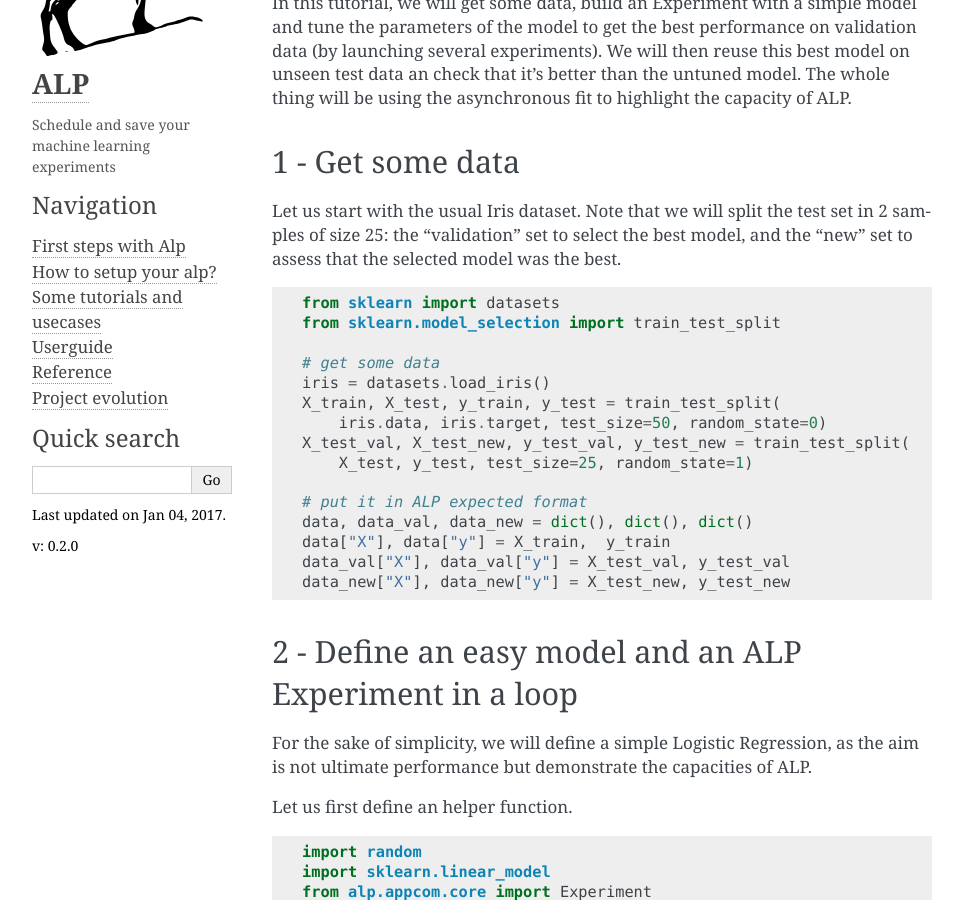
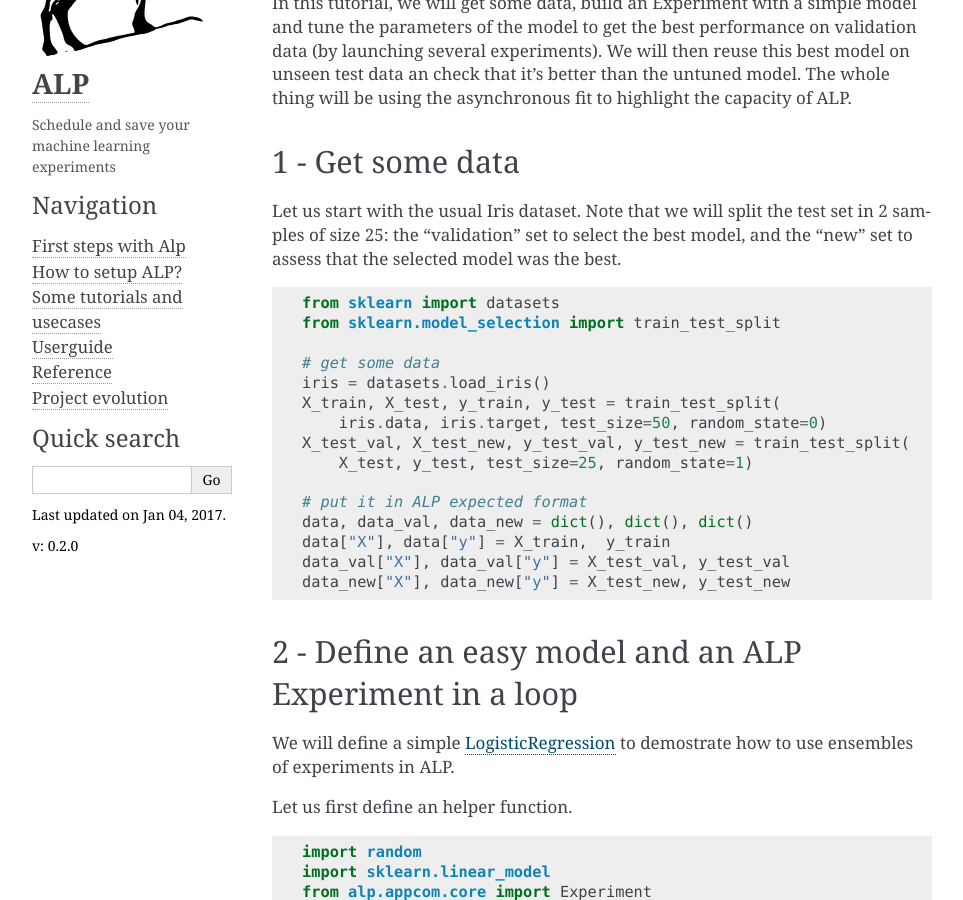
Before and after one commit to tboquet/python-alp, a Sphinx documentation site: the page built from docs/Tutorials/tuto1.rst, in a window 1280 px wide and 900 px high, scrolled down 224 px. Shown: the whole window, without its empty margins (148-1111 px from the left). Built offline with Sphinx 7.4.7, drawn with Linux system fonts in a browser that asks for light colours; some of the changed text lies outside the part shown.

Commit message:
* minor fixes

```diff
--- a/docs/Setup/config_CLI_launch.rst
+++ b/docs/Setup/config_CLI_launch.rst
@@ -2,4 +2,7 @@
 Launching ALP with CLI
 ======================
 
-alp launch
+In the github repo, you will have access to a base configuration. You can either download the file_ or get it from your machine if you downloaded the repo.
+
+
+.. _file: https://www.docker.com/
--- a/docs/Setup/how_does_it_work.rst
+++ b/docs/Setup/how_does_it_work.rst
@@ -1,5 +1,5 @@
-===============================
-How does this alp thing works?
-===============================
+===================
+How does ALP works?
+===================
 
 it seems complicated but fear not.
--- a/docs/Setup/index_setup.rst
+++ b/docs/Setup/index_setup.rst
@@ -1,5 +1,5 @@
-How to setup your alp?
-----------------------
+How to setup ALP?
+-----------------
 
 .. include ::   requirements.rst
 .. include ::   config_CLI_launch.rst
--- a/docs/Tutorials/tuto1.rst
+++ b/docs/Tutorials/tuto1.rst
@@ -39,9 +39,7 @@ best.
 2 - Define an easy model and an ALP Experiment in a loop
 ~~~~~~~~~~~~~~~~~~~~~~~~~~~~~~~~~~~~~~~~~~~~~~~~~~~~~~~~~~~~~~~
 
-For the sake of simplicity, we will define a simple Logistic Regression,
-as the aim is not ultimate performance but demonstrate the capacities of
-ALP.
+We will define a simple `LogisticRegression`_ to demostrate how to use ensembles of experiments in ALP.
 
 Let us first define an helper function.
 
@@ -96,8 +94,8 @@ Details of what this function does is:
 3 - Run the random search
 ~~~~~~~~~~~~~~~~~~~~~~~~~~~~~~~~~~~~~~~~~~
 
-We use the :class:`alp.appcom.ensembles.HParamsSearch` class to wrap several :class:`alp.appcom.core.Experiment`.
-For now, because the grid is defined outside of the class, you have to pass a dictionnary mapping experiments name to :class:`alp.appcom.core.Experiment`.
+We use the :class:`~alp.appcom.ensembles.HParamsSearch` class to wrap several :class:`~alp.appcom.core.Experiment`.
+For now, because the grid is defined outside of the class, you have to pass a dictionnary mapping experiments name to :class:`~alp.appcom.core.Experiment`.
 
 .. code:: python
 
@@ -163,3 +161,6 @@ We can now create an untuned model (C=1 by default) and assess its precision on
 .. parsed-literal::
 
     0.88
+
+
+.. _LogisticRegression: http://scikit-learn.org/stable/modules/generated/sklearn.linear_model.LogisticRegression.html
```
Also changed, not shown: docs/Setup/requirements.rst (+6 -3 lines), docs/Tutorials/tuto0.rst (+4 -4 lines).
